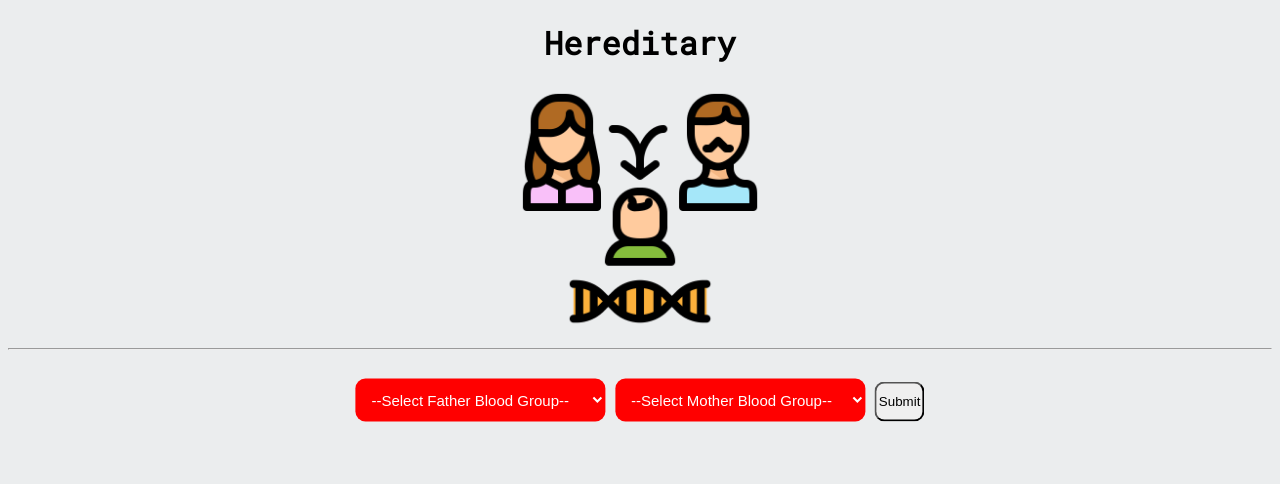
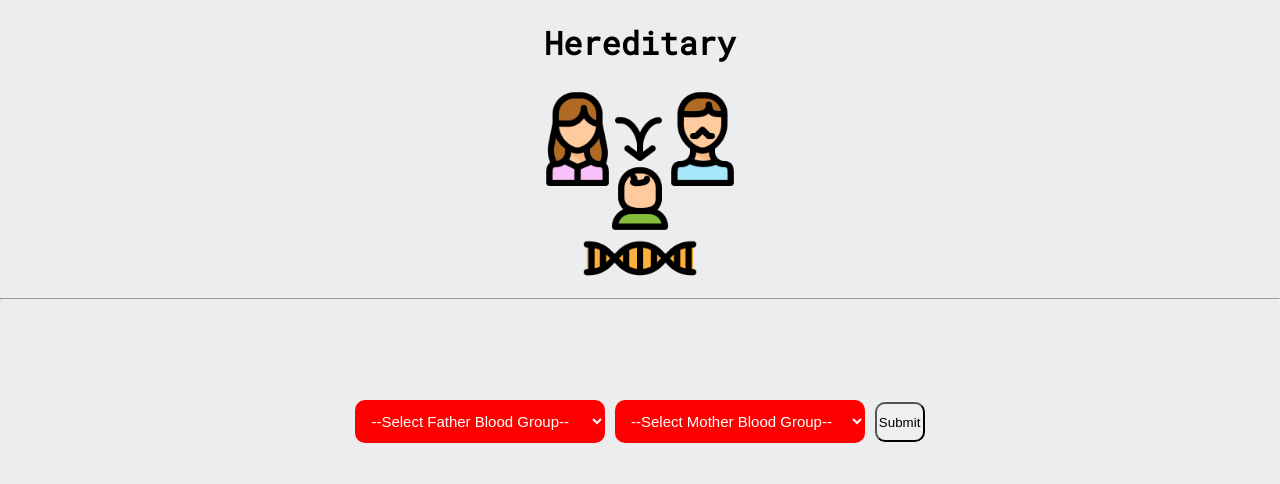
Before and after one commit to pentakotalokesh/BloodGroups, a Django app: page /hereditary in a window 1280 px wide. Shown: the top 484 px of the page. Run offline with Django 4.2, Linux system fonts and the light colour scheme.

Commit message:
Designing

```diff
--- a/bgapp/templates/hereditary.html
+++ b/bgapp/templates/hereditary.html
@@ -10,6 +10,8 @@
     <link href="https://fonts.googleapis.com/css2?family=Roboto+Mono&display=swap" rel="stylesheet">
     <style type="text/css">
         body{
+            padding: 0px;
+            margin: 0px;
             background-color: #ebedee;
             font-family: 'Roboto Mono', monospace;
         }
@@ -17,19 +19,17 @@
             text-align: center;
         }
         #ih{
-            width: 250px;
-            height: 250px;
+            width: 200px;
+            height: 200px;
             border-radius: 50px;
             padding: 0px;
         }
-        .box{
+
+           .box{
             text-align: center;
             border-radius: 10px;
-            position: absolute;
-            top: 50%;
-            left: 50%;
-            transform: translate(-50%, -50%);
         }
+
         .box select {
             background-color: red;
             color: white;
@@ -84,6 +84,9 @@
             color: white;
             background-color: red;
         }
+        #formo{
+            margin-top: 100px;
+        }
     </style>
 </head>
 <body>
@@ -91,9 +94,9 @@
         <h1>Hereditary</h1>
         <img id="ih" src="static/page1.png" alt="heridity" />
     </div>
+     <hr/>
+     <div id="formo">
     <form method="get" action="suggest">
-    <div id="formo">
-        <hr/>
         <div class="box">
         <select name="bloodgroup_1">
             <option disabled="true" selected>--Select Father Blood Group--</option>
@@ -111,8 +114,8 @@
         </select>
         <input id="button" type="submit"/>
         </div>
-    </div>
 </form>
+</div>
 <br>
 <br>
 {% if res %}
```
Also changed, not shown: bgapp/templates/donate.html (+1 -6 lines), bgapp/templates/receive.html (+1 -7 lines).
